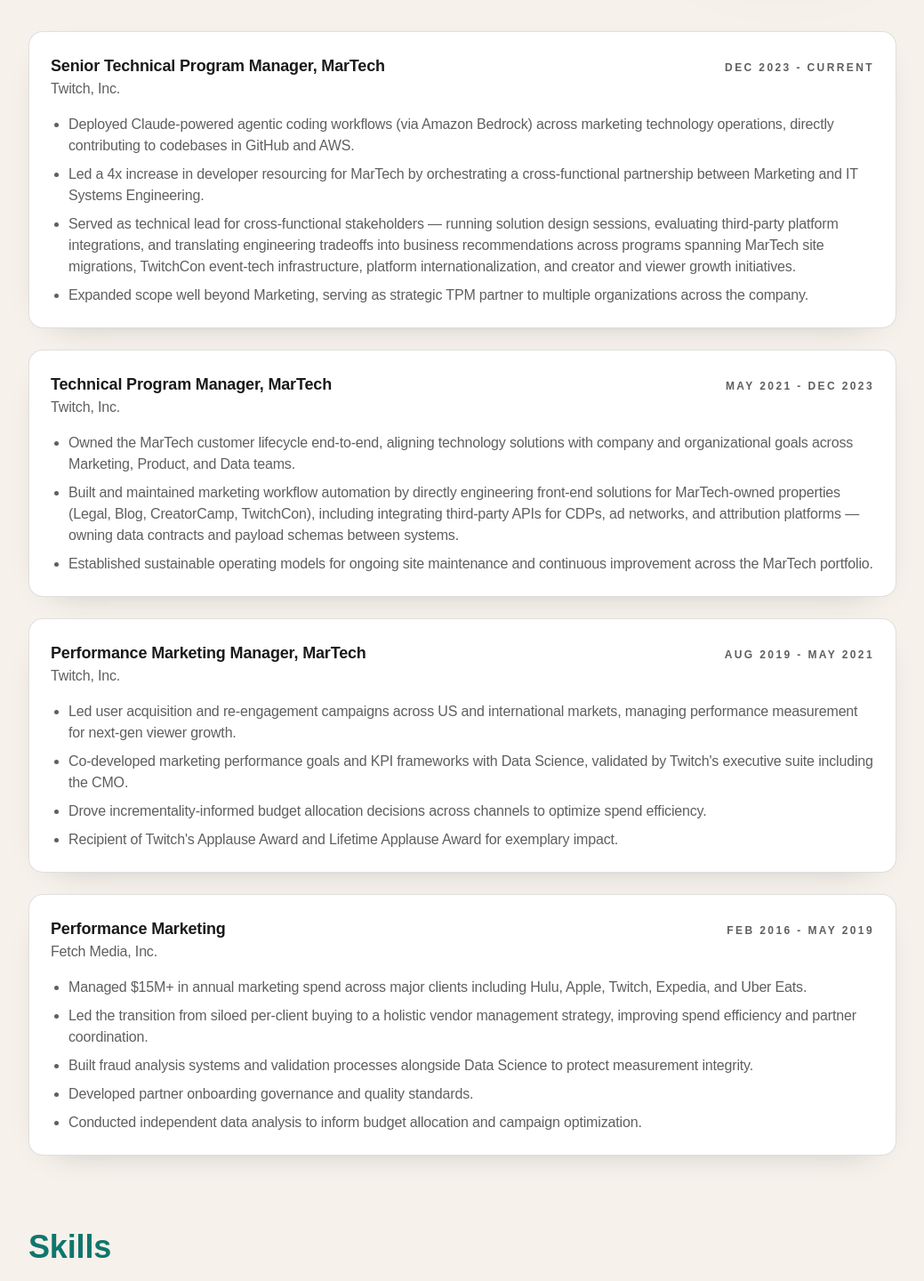
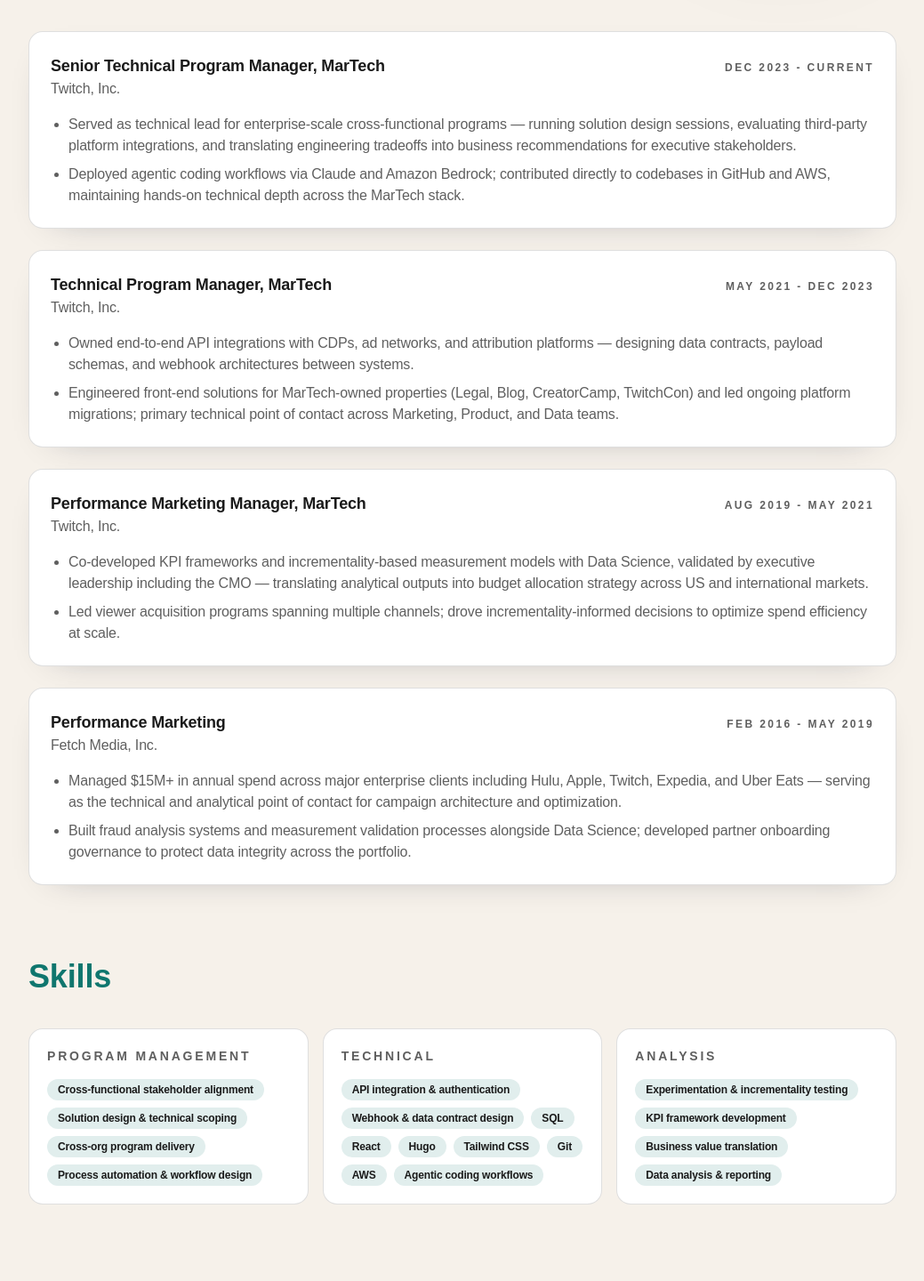
Before and after one commit to cayvonmorady/cayvon.net, a Next.js app: page / in a window 1280 px wide. Shown: the part 540-1980 px from the top of the page at 89% size, without its empty margins (120-1159 px from the left). Built offline with nearby package versions, Linux system fonts and the light colour scheme; a web font is replaced by a local one.

Commit message:
update resume for Sales Engineering

```diff
--- a/src/data/resume.ts
+++ b/src/data/resume.ts
@@ -7,7 +7,7 @@
     currentCompany: "Twitch, Inc.",
   },
   summary:
-    "Technical leader with a background in Information Systems and a track record of translating complex technology into business outcomes. Experienced operating at the intersection of engineering and business stakeholders — driving alignment, shaping solutions, and owning technical execution across multi-org programs. Hands-on contributor in agentic AI, cloud infrastructure, and marketing technology platforms.",
+    "Technical program manager and API integration specialist with 9+ years bridging engineering and enterprise stakeholders. Experienced owning data contracts, webhook architectures, and third-party platform evaluations across complex, multi-system environments. Proven ability to translate technical tradeoffs into business decisions and drive adoption across large organizations — the core of pre-sales SE work.",
   experience: [
     {
       company: "Twitch, Inc.",
@@ -15,10 +15,8 @@
       start: "DEC 2023",
       end: "CURRENT",
       highlights: [
-        "Deployed Claude-powered agentic coding workflows (via Amazon Bedrock) across marketing technology operations, directly contributing to codebases in GitHub and AWS.",
-        "Led a 4x increase in developer resourcing for MarTech by orchestrating a cross-functional partnership between Marketing and IT Systems Engineering.",
-        "Served as technical lead for cross-functional stakeholders — running solution design sessions, evaluating third-party platform integrations, and translating engineering tradeoffs into business recommendations across programs spanning MarTech site migrations, TwitchCon event-tech infrastructure, platform internationalization, and creator and viewer growth initiatives.",
-        "Expanded scope well beyond Marketing, serving as strategic TPM partner to multiple organizations across the company.",
+        "Served as technical lead for enterprise-scale cross-functional programs — running solution design sessions, evaluating third-party platform integrations, and translating engineering tradeoffs into business recommendations for executive stakeholders.",
+        "Deployed agentic coding workflows via Claude and Amazon Bedrock; contributed directly to codebases in GitHub and AWS, maintaining hands-on technical depth across the MarTech stack.",
       ],
     },
     {
@@ -27,9 +25,8 @@
       start: "MAY 2021",
       end: "DEC 2023",
       highlights: [
-        "Owned the MarTech customer lifecycle end-to-end, aligning technology solutions with company and organizational goals across Marketing, Product, and Data teams.",
-        "Built and maintained marketing workflow automation by directly engineering front-end solutions for MarTech-owned properties (Legal, Blog, CreatorCamp, TwitchCon), including integrating third-party APIs for CDPs, ad networks, and attribution platforms — owning data contracts and payload schemas between systems.",
-        "Established sustainable operating models for ongoing site maintenance and continuous improvement across the MarTech portfolio.",
+        "Owned end-to-end API integrations with CDPs, ad networks, and attribution platforms — designing data contracts, payload schemas, and webhook architectures between systems.",
+        "Engineered front-end solutions for MarTech-owned properties (Legal, Blog, CreatorCamp, TwitchCon) and led ongoing platform migrations; primary technical point of contact across Marketing, Product, and Data teams.",
       ],
     },
     {
@@ -38,10 +35,8 @@
       start: "AUG 2019",
       end: "MAY 2021",
       highlights: [
-        "Led user acquisition and re-engagement campaigns across US and international markets, managing performance measurement for next-gen viewer growth.",
-        "Co-developed marketing performance goals and KPI frameworks with Data Science, validated by Twitch's executive suite including the CMO.",
-        "Drove incrementality-informed budget allocation decisions across channels to optimize spend efficiency.",
-        "Recipient of Twitch's Applause Award and Lifetime Applause Award for exemplary impact.",
+        "Co-developed KPI frameworks and incrementality-based measurement models with Data Science, validated by executive leadership including the CMO — translating analytical outputs into budget allocation strategy across US and international markets.",
+        "Led viewer acquisition programs spanning multiple channels; drove incrementality-informed decisions to optimize spend efficiency at scale.",
       ],
     },
     {
@@ -50,11 +45,8 @@
       start: "FEB 2016",
       end: "MAY 2019",
       highlights: [
-        "Managed $15M+ in annual marketing spend across major clients including Hulu, Apple, Twitch, Expedia, and Uber Eats.",
-        "Led the transition from siloed per-client buying to a holistic vendor management strategy, improving spend efficiency and partner coordination.",
-        "Built fraud analysis systems and validation processes alongside Data Science to protect measurement integrity.",
-        "Developed partner onboarding governance and quality standards.",
-        "Conducted independent data analysis to inform budget allocation and campaign optimization.",
+        "Managed $15M+ in annual spend across major enterprise clients including Hulu, Apple, Twitch, Expedia, and Uber Eats — serving as the technical and analytical point of contact for campaign architecture and optimization.",
+        "Built fraud analysis systems and measurement validation processes alongside Data Science; developed partner onboarding governance to protect data integrity across the portfolio.",
       ],
     },
   ],
@@ -78,12 +70,12 @@
         "Hugo",
         "Tailwind CSS",
         "Git",
-        "AWS Suite",
+        "AWS",
         "Agentic coding workflows",
       ],
     },
     {
-      category: "Growth & Measurement",
+      category: "Analysis",
       items: [
         "Experimentation & incrementality testing",
         "KPI framework development",
```
